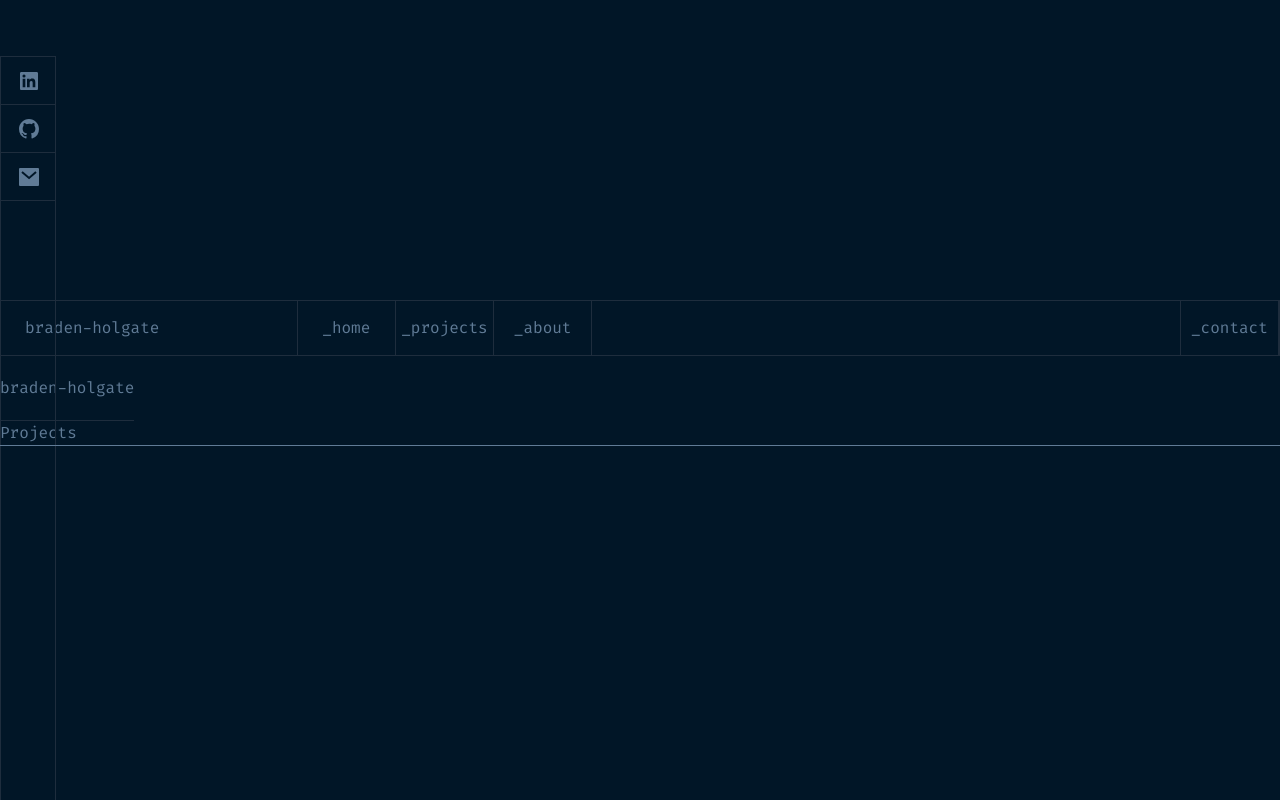
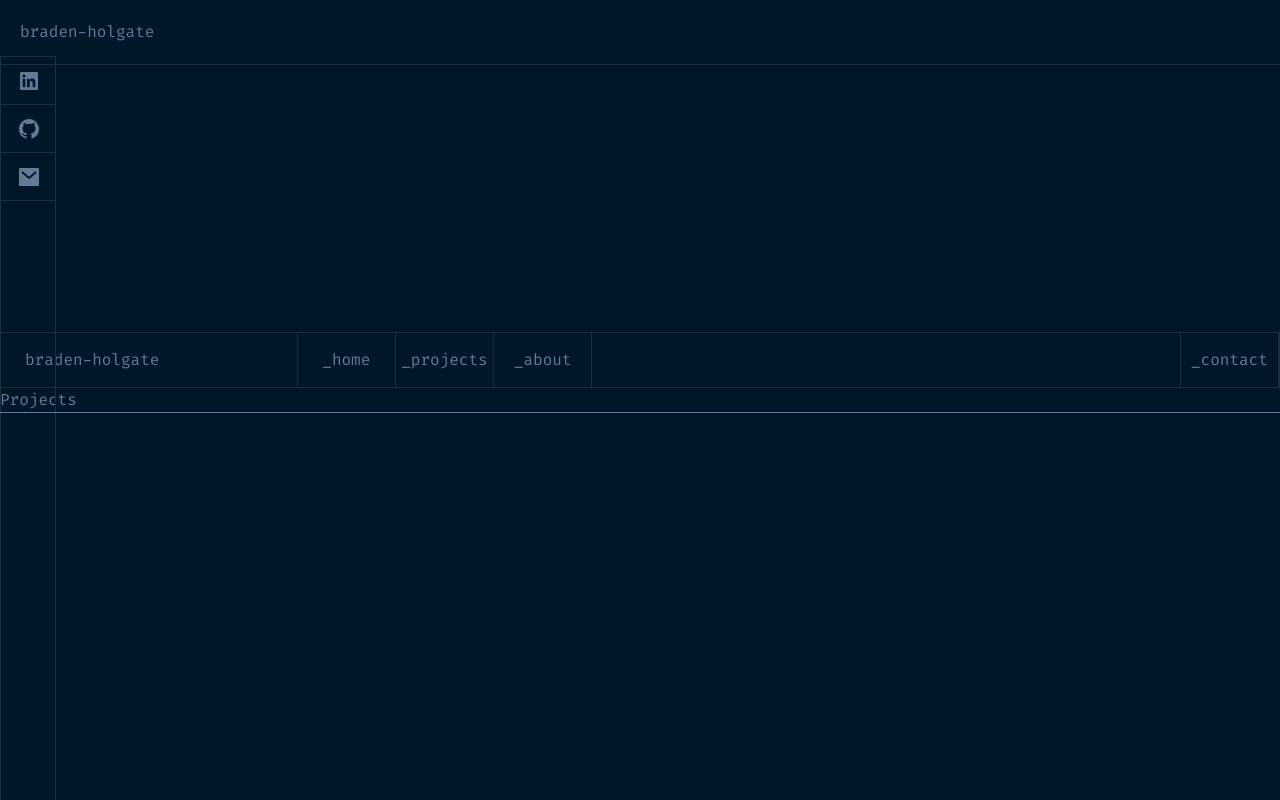
Before and after one commit to braden-holgate/jamstack-portfolio, a Next.js app: page /projects in a window 1280 px wide. Built offline with nearby package versions, Linux system fonts and the light colour scheme.

Commit message:
conditional styling nightmare fixed on menu

```diff
--- a/components/HamburgerMenu.tsx
+++ b/components/HamburgerMenu.tsx
@@ -9,14 +9,27 @@ interface Props {
 
 const HamburgerMenu: FC<Props> = ({ isOpen, setIsOpen, home }: Props) => {
   console.log(home)
+  const storecss : string = 'fixed top-5 right-5 xl:hidden '
   return (
     <>
-    <div className={isOpen ? 'flex flex-col w-full min-h-screen pl-5 pr-5 xl:hidden' : ''}>
-      <header className='flex justify-between w-full py-5 border-b border-lines'>
-        <div className={isOpen || !home ? '' : 'hidden'}>braden-holgate</div>
+    {/* menu that displays when not open */}
+      <header className= {
+        !isOpen && !home ? 'flex justify-between pl-5 pr-5 py-5 w-full fixed top-0 border-b border-lines' :
+        !isOpen ? 'flex justify-between pl-5 pr-5 py-5 w-full fixed top-0' : 'hidden'
+        }>
+        <div className={!home ? '' : 'hidden'}>braden-holgate</div>
         <button onClick={() => setIsOpen(!isOpen)} className=''>
           <img className={!isOpen ? 'fixed top-5 right-5 xl:hidden': 'hidden'} src='/menu-line.svg' height={24} width={24} />
-          <img className={isOpen ? '': 'hidden'} src='/close-line.svg' height={24} width={24} />
+        </button>
+      </header>
+
+    {/* menu that displays when open */}
+
+    <div className={isOpen ? 'flex flex-col w-full min-h-screen pl-5 pr-5 xl:hidden' : 'hidden'}>
+      <header className={isOpen ? 'flex justify-between w-full py-5 border-b border-lines' : 'hidden'}>
+        <div className={isOpen ? '' : 'hidden'}>braden-holgate</div>
+        <button onClick={() => setIsOpen(!isOpen)} className=''>
+          <img className={isOpen ? 'fixed top-5 right-5 xl:hidden': 'hidden'} src='/close-line.svg' height={24} width={24} />
         </button>
       </header>
 
```
